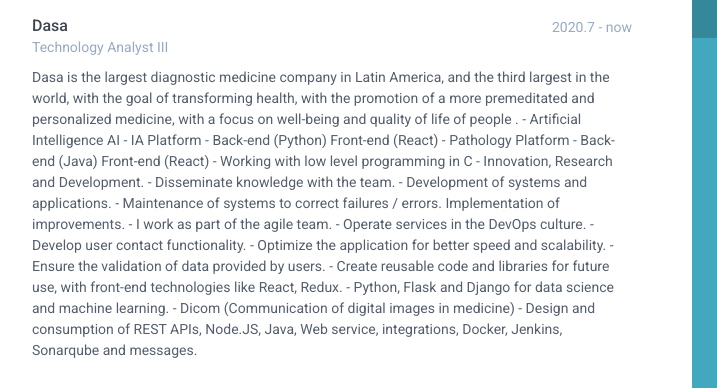
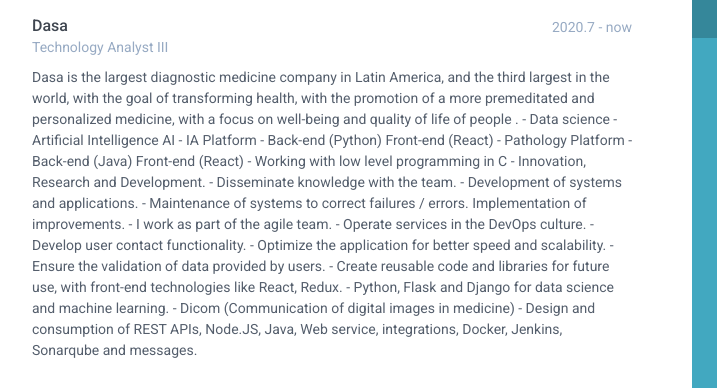
Before and after one commit to pedropbazzo/online-cv, a plain HTML site: page index.html in a window 1280 px wide. Shown: the part 275-663 px from the top of the page, 188-905 px from the left. Drawn offline with Linux system fonts and the light colour scheme.

Commit message:
Update index.html

```diff
--- a/index.html
+++ b/index.html
@@ -103,7 +103,7 @@
                     </div><!--//meta-->
                     <div class="details">
                         <p>
-                            Dasa is the largest diagnostic medicine company in Latin America, and the third largest in the world, with the goal of transforming health, with the promotion of a more premeditated and personalized medicine, with a focus on well-being and quality of life of people . - Artificial Intelligence AI - IA Platform - Back-end (Python) Front-end (React) - Pathology Platform - Back-end (Java) Front-end (React) - Working with low level programming in C - Innovation, Research and Development. - Disseminate knowledge with the team. - Development of systems and applications. - Maintenance of systems to correct failures / errors. Implementation of improvements. - I work as part of the agile team. - Operate services in the DevOps culture. - Develop user contact functionality. - Optimize the application for better speed and scalability. - Ensure the validation of data provided by users. - Create reusable code and libraries for future use, with front-end technologies like React, Redux. - Python, Flask and Django for data science and machine learning. - Dicom (Communication of digital images in medicine) - Design and consumption of REST APIs, Node.JS, Java, Web service, integrations, Docker, Jenkins, Sonarqube and messages.
+                            Dasa is the largest diagnostic medicine company in Latin America, and the third largest in the world, with the goal of transforming health, with the promotion of a more premeditated and personalized medicine, with a focus on well-being and quality of life of people . - Data science - Artificial Intelligence AI - IA Platform - Back-end (Python) Front-end (React) - Pathology Platform - Back-end (Java) Front-end (React) - Working with low level programming in C - Innovation, Research and Development. - Disseminate knowledge with the team. - Development of systems and applications. - Maintenance of systems to correct failures / errors. Implementation of improvements. - I work as part of the agile team. - Operate services in the DevOps culture. - Develop user contact functionality. - Optimize the application for better speed and scalability. - Ensure the validation of data provided by users. - Create reusable code and libraries for future use, with front-end technologies like React, Redux. - Python, Flask and Django for data science and machine learning. - Dicom (Communication of digital images in medicine) - Design and consumption of REST APIs, Node.JS, Java, Web service, integrations, Docker, Jenkins, Sonarqube and messages.
                         </p>
                     </div><!--//details-->
                 </div><!--//item-->
```
